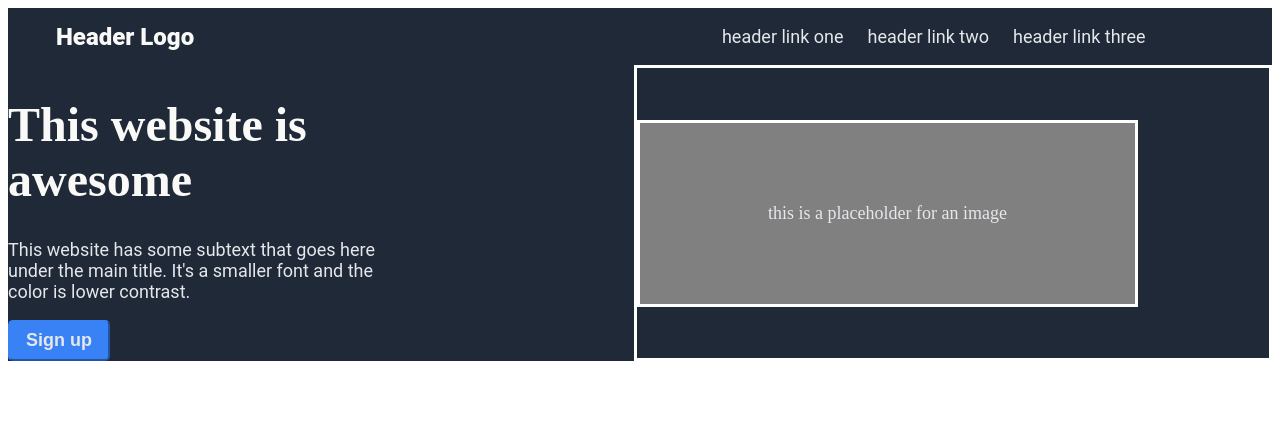
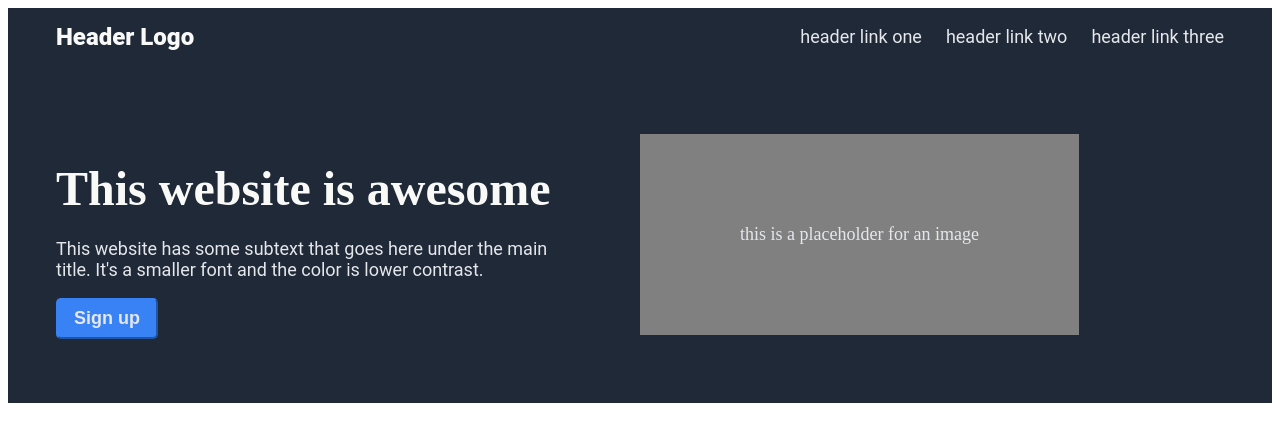
Before and after one commit to kenhollingsworth422/landing-page, a plain HTML site: page index.html in a window 1280 px wide. Drawn offline with Linux system fonts and the light colour scheme.

Commit message:
update styling to be more accurate

```diff
--- a/styles.css
+++ b/styles.css
@@ -13,14 +13,16 @@
     color:#E5E7EB;
     list-style: none;
     display:flex;
-    margin-right:10%;
+    margin-right:48px;
     gap:24px;
     padding-left: 0px;
 }
 
 .hero-text {
-    align-self: center;
-    padding-right:0;
+    display:flex;
+    flex-direction: column;
+    /* align-self: center; */
+    padding:16px 16px 16px 48px;
 }
 
 .hero-text p {
@@ -29,7 +31,6 @@
     color:#E5E7EB;
     display:flex;
     margin-right: 48px;
-    width:60%;
 }
 
 a {
@@ -52,19 +53,22 @@ a {
     font-size: 48px;
     color:#F9FAF8;
     font-weight: 900;
-    width:50%;
+    margin-bottom: 4px;
 
 }
 
 .hero {
     display:flex;
     justify-content: space-between;
+    padding-bottom: 48px;
+    padding-top:48px;
 
 
 }
 .hero-image {
     display:flex;
     width:50%;
+    flex-shrink:1;
 
 }
 
@@ -73,10 +77,11 @@ a {
     color:#E5E7EB;
     display:flex;
     align-self: center;
-    padding:80px 128px 80px 128px;
+    padding:90px 100px 90px 100px;
     text-wrap:nowrap;
     font-size: 18px;
     margin-right:256px;
+    flex-shrink: 2;
 }
 
 .sign-up {
@@ -87,9 +92,13 @@ a {
     font-size: 18px;
     border-color: #3882F6;
     font-weight: 700;
+    display:flex;
+    align-self:flex-start;
 }
-
+/*
 .hero-image,
-.hero-image p {
+.hero-image p,
+.hero-text {
     border: solid white;
 }
+*/
```
